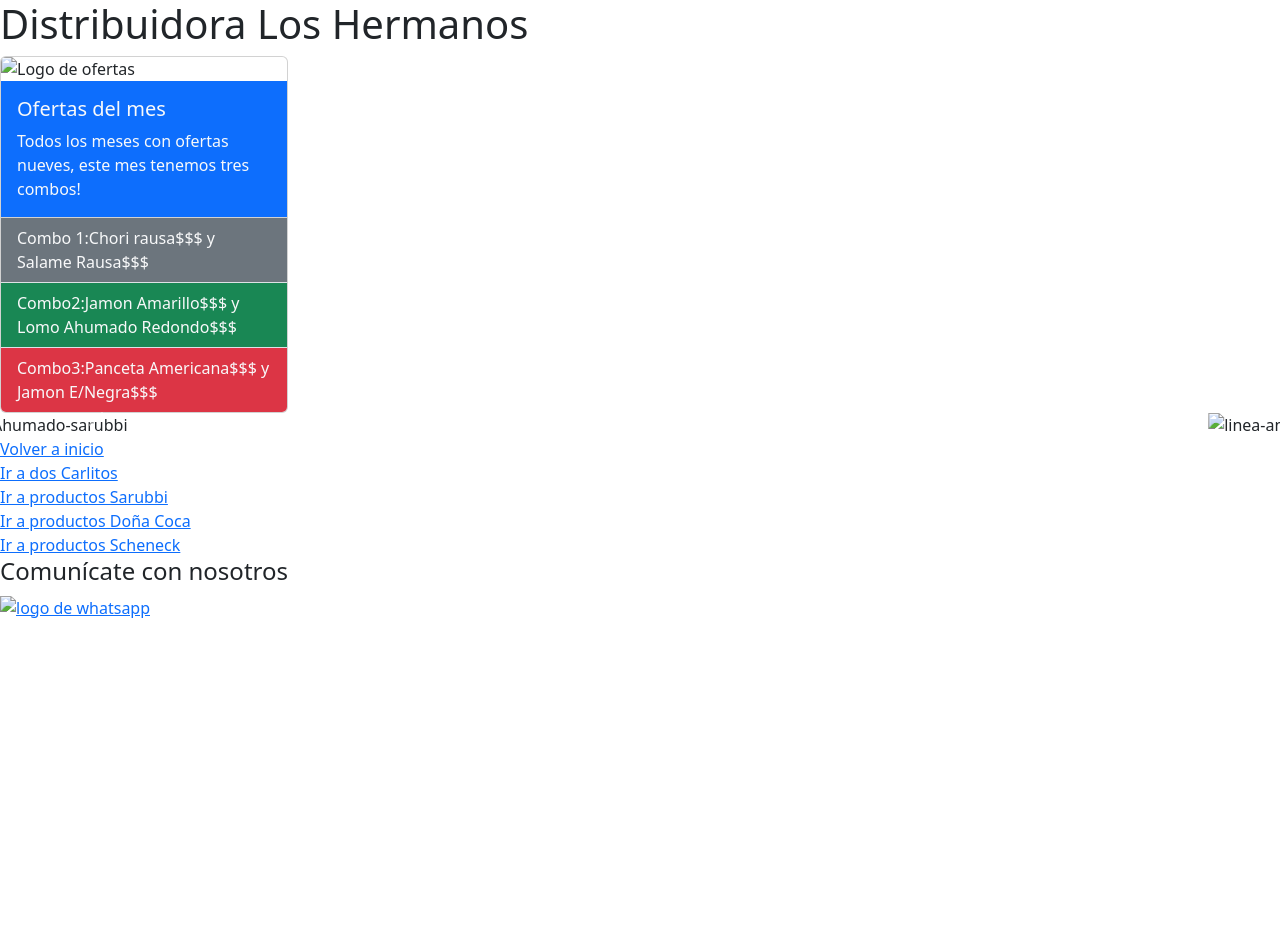
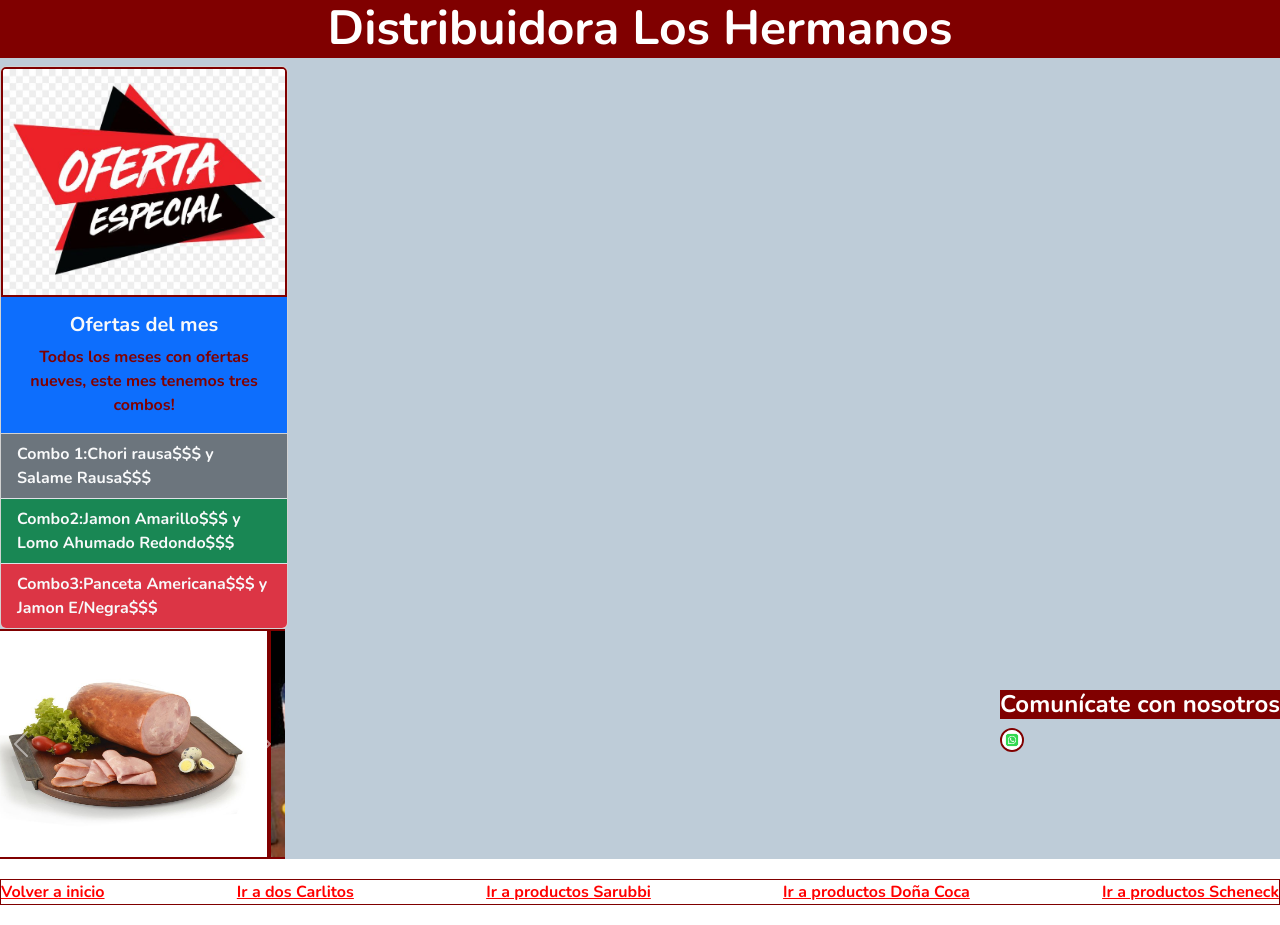
Before and after one commit to Matias-Rumeu/entrega2-Rumeu, a plain HTML site: page productos/ofertas.html in a window 1280 px wide. Before the commit the page ends 800 px from the top, so only its background shows below. Drawn offline with nearby package versions, Linux system fonts and the light colour scheme; the site is published under a folder, as on GitHub Pages, so addresses that start at the root find nothing.

Commit message:
tercer commit

```diff
--- a/productos/ofertas.html
+++ b/productos/ofertas.html
@@ -7,7 +7,7 @@
     <link rel="preconnect" href="https://fonts.gstatic.com" crossorigin>
     <link href="https://fonts.googleapis.com/css2?family=Nunito:wght@700&display=swap" rel="stylesheet">
     <link href="https://cdn.jsdelivr.net/npm/bootstrap@5.3.2/dist/css/bootstrap.min.css" rel="stylesheet" integrity="sha384-T3c6CoIi6uLrA9TneNEoa7RxnatzjcDSCmG1MXxSR1GAsXEV/Dwwykc2MPK8M2HN" crossorigin="anonymous">
-<link rel="stylesheet" href="/css/style.css">
+<link rel="stylesheet" href="../css/style.css">
 
 
 
@@ -19,7 +19,7 @@
         <h1>Distribuidora Los Hermanos</h1>
     </header>
     <div class="card" style="width: 18rem;">
-      <img src="/imagenes/ofertas.jpg" class="card-img-top" alt="Logo de ofertas">
+      <img src="../imagenes/ofertas.jpg" class="card-img-top" alt="Logo de ofertas">
       <div class="card-body bg-primary text-light ">
         <h5 class="card-title">Ofertas del mes</h5>
         <p class="card-text">Todos los meses con ofertas nueves, este mes tenemos tres combos!</p>
@@ -36,13 +36,13 @@
     <div id="carouselExampleAutoplaying" class="carousel slide" data-bs-ride="carousel">
       <div class="carousel-inner">
         <div class="carousel-item active">
-          <img src="/imagenes/Lomo-Ahumado-sarubbi.jpg" class="d-block w-100" alt="Lomo-Ahumado-sarubbi">
+          <img src="../imagenes/Lomo-Ahumado-sarubbi.jpg" class="d-block w-100" alt="Lomo-Ahumado-sarubbi">
         </div>
         <div class="carousel-item">
-          <img src="/imagenes/linea-amarilla-sarubbi.jpg" class="d-block w-100" alt="linea-amarilla-sarubbi">
+          <img src="../imagenes/linea-amarilla-sarubbi.jpg" class="d-block w-100" alt="linea-amarilla-sarubbi">
         </div>
         <div class="carousel-item">
-          <img src="/imagenes/salame-rausa.webp" class="d-block w-100" alt="salame-rausa">
+          <img src="../imagenes/salame-rausa.webp" class="d-block w-100" alt="salame-rausa">
         </div>
       </div>
       <button class="carousel-control-prev" type="button" data-bs-target="#carouselExampleAutoplaying" data-bs-slide="prev">
@@ -68,7 +68,7 @@
           <div class="fondologo-whatsapp" >
             <h4>Comunícate con nosotros</h4>
             <a href="https://web.whatsapp.com/">
-                <img class="wpp-img" src="/imagenes/whatsapp2.png" alt="logo de whatsapp">
+                <img class="wpp-img" src="../imagenes/whatsapp2.png" alt="logo de whatsapp">
             </a>
           </nav>
           </div>
```
Also changed, not shown: productos/donacoca.html (+3 -3 lines), productos/doscarlitos.html (+3 -3 lines), productos/sarubbi.html (+3 -3 lines), productos/schneck.html (+3 -3 lines).
